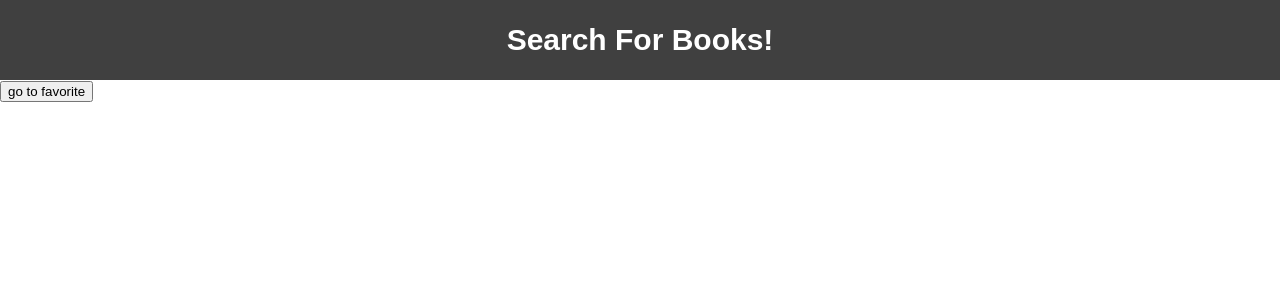
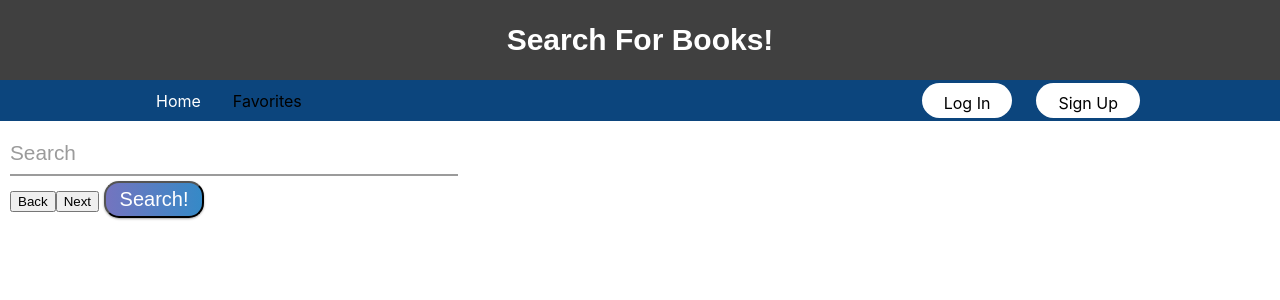
Before and after one commit to Gabe-Brazil/create-react-app-demo, a React (Create React App) app in the folder my-app/: page /home in a window 1280 px wide. Shown: the top 300 px of the page. Built offline with nearby package versions, Linux system fonts and the light colour scheme.

Commit message:
added navbar, styled searchbutton

```diff
--- a/my-app/package.json
+++ b/my-app/package.json
@@ -8,9 +8,11 @@
     "@testing-library/user-event": "^13.5.0",
     "react": "^18.2.0",
     "react-dom": "^18.2.0",
+    "react-icons": "^4.7.1",
     "react-router": "^6.6.2",
     "react-router-dom": "^6.6.2",
     "react-scripts": "5.0.1",
+    "styled-components": "^5.3.6",
     "web-vitals": "^2.1.4"
   },
   "scripts": {
--- a/my-app/src/App.css
+++ b/my-app/src/App.css
@@ -39,7 +39,7 @@ gap: 10px;
 
 .form__group {
   position: relative;
-  padding: 15px 0 0;
+  padding: 15px 10px 0;
   margin-top: 0px;
   width: 50%;
   font-family: "Poppins", sans-serif;
@@ -99,11 +99,11 @@ gap: 10px;
 }
 /* SEARCH BUTTON */
 .gradient-button {
-    margin: 10px;
+    margin: 5px;
     /*font-family: "Arial Black", Gadget, sans-serif;*/
   font-family: "Poppins", sans-serif;
     font-size: 20px;
-    padding: 15px;
+    padding: 5px;
     text-align: center;
    /* text-transform: uppercase; */
     transition: 0.5s;
@@ -111,7 +111,7 @@ gap: 10px;
     color: #FFF;
     box-shadow: 0 0 20px #eee;
     border-radius: 10px;
-    width: 200px;
+    width: 100px;
     box-shadow: 0 1px 3px rgba(0,0,0,0.12), 0 1px 2px rgba(0,0,0,0.24);
     transition: all 0.3s cubic-bezier(.25,.8,.25,1);
     cursor: pointer;
@@ -148,3 +148,9 @@ border: 1px solid rgba(159, 207, 222, 0.33);
 .author{
   color:red;
 }
+
+.NavBtn{
+display:flex;
+flex-wrap: nowrap;
+
+}
--- a/my-app/src/App.js
+++ b/my-app/src/App.js
@@ -1,14 +1,14 @@
 import './App.css'
 import Header from "./components/Header.jsx"
 import Searchbar from "./components/Searchbar.jsx"
-import Searchbutton from "./components/Searchbutton.jsx"
 import Bookcard from "./components/Bookcard.jsx"
 import Favorites from './Pages/Favorites'
-import Information from "./components/Information"
+import Information from "./components/Information.jsx"
 import React, { useState } from 'react';
 import {Routes, Route} from "react-router-dom"
 import { useNavigate } from 'react-router-dom'
 
+import Navbar from "./components/Navbar/Navbar.jsx"
 
 
 
@@ -148,12 +148,13 @@ const Result=()=>{
 
   <div className='App'>
   <Header/>
-  <button onClick={()=>{navigator("/favorites")}}>go to favorite</button>
+  <Navbar />
+
     <Routes>
 
 
   <Route path="/favorites" element={ <Favorites favoriteBooks={favoriteBooks} addFavorite={addFavorite} /> }/>
-  <Route path="/" element={ <> <Searchbar handleSearch={handleSearch} goLeft={goLeft} goRight={goRight} searchTerm={searchTerm} setSearchTerm={setSearchTerm}/> <Result /> </> } exact/>
+  <Route path="/home" element={ <> <Searchbar handleSearch={handleSearch} goLeft={goLeft} goRight={goRight} searchTerm={searchTerm} setSearchTerm={setSearchTerm}/> <Result /> </> } exact/>
 
 
    </Routes>
--- /dev/null
+++ b/my-app/src/components/Navbar/Navbar.jsx
@@ -0,0 +1,48 @@
+
+import React from 'react';
+import {
+  Nav,
+  NavLink,
+  Bars,
+  NavMenu,
+  NavBtn,
+  NavBtnLink,
+} from './NavbarElements';
+
+const Navbar = () => {
+  return (
+    <>
+      <Nav>
+        <Bars />
+
+        <NavMenu>
+          <NavLink to='/home' activeStyle>
+            Home
+          </NavLink>
+          <NavLink to='/favorites' activeStyle>
+            Favorites
+          </NavLink>
+
+
+
+
+
+          {/* Second Nav */}
+          {/* <NavBtnLink to='/sign-in'>Sign In</NavBtnLink> */}
+        </NavMenu>
+        <div class='NavBtn'>
+        <NavBtn>
+          <NavBtnLink to='/signin'>Log In</NavBtnLink>
+        </NavBtn>
+
+        <NavBtn>
+          <NavBtnLink to='/signin'>Sign Up</NavBtnLink>
+
+        </NavBtn>
+        </div>
+      </Nav>
+    </>
+  );
+};
+
+export default Navbar;
--- /dev/null
+++ b/my-app/src/components/Navbar/NavbarElements.js
@@ -0,0 +1,84 @@
+import { FaBars } from 'react-icons/fa';
+import { NavLink as Link } from 'react-router-dom';
+import styled from 'styled-components';
+
+export const Nav = styled.nav`
+  background: #0c457d;
+  height: 35px;
+  display: flex;
+  justify-content: space-between;
+  padding: 0.2rem calc((100vw - 1000px) / 2);
+  z-index: 12;
+  /* Third Nav */
+  /* justify-content: flex-start; */
+`;
+
+export const NavLink = styled(Link)`
+  color: #000000;
+  display: flex;
+  align-items: center;
+  text-decoration: none;
+  padding: 0 1rem;
+  height: 100%;
+  cursor: pointer;
+  &.active {
+    color: #FFFFFF;
+  }
+`;
+
+export const Bars = styled(FaBars)`
+  display: none;
+  color: #808080;
+  @media screen and (max-width: 768px) {
+    display: block;
+    position: absolute;
+    top: 0;
+    right: 0;
+    transform: translate(-100%, 75%);
+    font-size: 1.8rem;
+    cursor: pointer;
+  }
+`;
+
+export const NavMenu = styled.div`
+  display: flex;
+  align-items: center;
+  margin-right: -24px;
+  /* Second Nav */
+  /* margin-right: 24px; */
+  /* Third Nav */
+  /* width: 100vw;
+  white-space: nowrap; */
+  @media screen and (max-width: 768px) {
+    display: none;
+  }
+`;
+
+export const NavBtn = styled.nav`
+  display: flex;
+  /* Third Nav */
+  /* justify-content: flex-end;
+  width: 100vw; */
+  @media screen and (max-width: 768px) {
+    display: none;
+  }
+`;
+
+export const NavBtnLink = styled(Link)`
+  border-radius: 45px;
+  background: #FFFFFF;
+  padding: 10px 22px;
+  color: #000000;
+  outline: none;
+  border: none;
+  cursor: pointer;
+  transition: all 0.2s ease-in-out;
+  text-decoration: none;
+  /* Second Nav */
+  margin-left: 24px;
+  &:hover {
+    transition: all 0.2s ease-in-out;
+    background: #000000;
+    color: #FFFFFF;
+  }
+`;
--- a/my-app/src/components/Searchbar.jsx
+++ b/my-app/src/components/Searchbar.jsx
@@ -9,10 +9,10 @@ function Searchbar({searchTerm,setSearchTerm,handleSearch,goLeft,goRight}){
       <label htmlFor="search-box" className="form__label"> Search</label>
    </form>
 
-
-    <button onClick={handleSearch}> Search! </button>
     <button onClick={goLeft}> Back </button>
     <button onClick={goRight}> Next </button>
+    <button class="gradient-button gradient-button-3" onClick={handleSearch}> Search! </button>
+
     </div>
 
     )
--- a/my-app/src/components/Searchbutton.jsx
+++ /dev/null
@@ -1,9 +0,0 @@
-function Searchbutton(){
-    return(
-    <a class="gradient-button gradient-button-3" id="search-button">Search</a>
-
-      )
-
-
-    }
-    export default Searchbutton;
```
Also changed, not shown: 1 other file (tests, documents, lock files or other folders).
